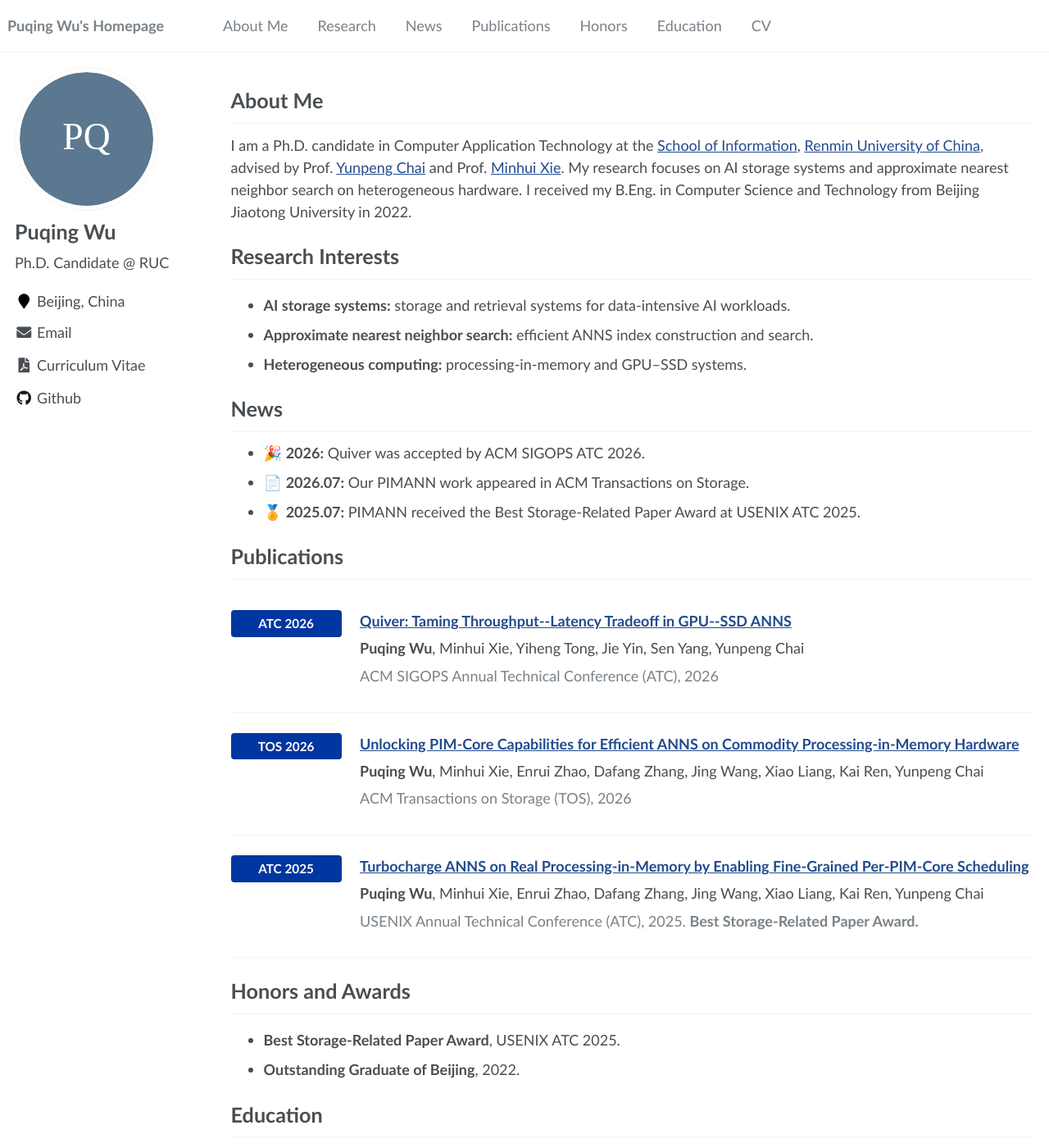
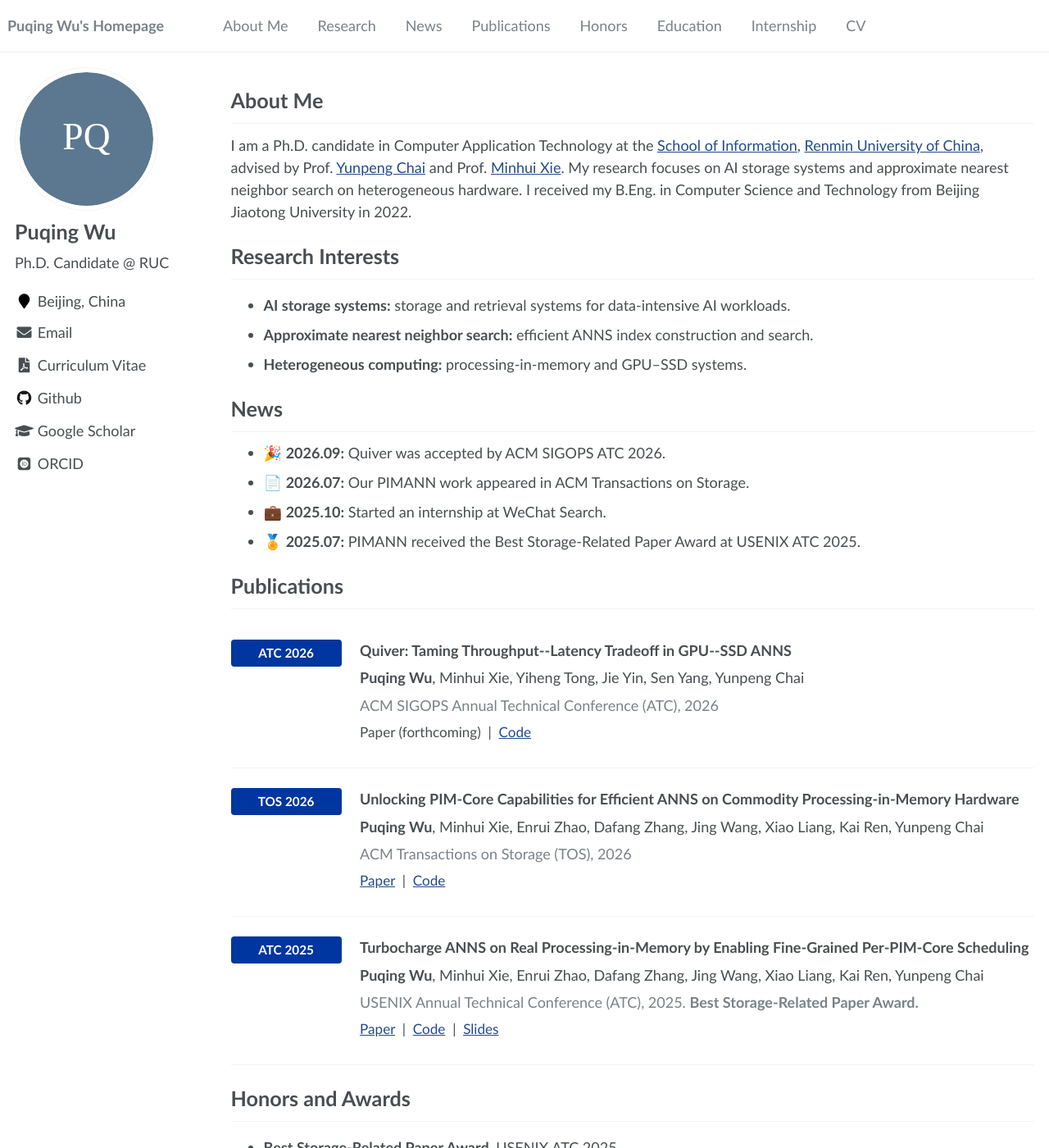
Before and after one commit to w-pq/w-pq.github.io, a Jekyll site: the page built from _pages/about.md, in a window 1280 px wide and 1400 px high. Shown: the whole window at 82% size. Built offline with Jekyll 4.4.1, drawn with Linux system fonts in a browser that asks for light colours; some web fonts are replaced; some of the changed text lies outside the part shown.

Commit message:
Add publication links and internship

```diff
--- a/_config.yml
+++ b/_config.yml
@@ -86,7 +86,7 @@
   location         : "Beijing, China"
   employer         :
   pubmed           :
-  googlescholar    :
+  googlescholar    : "https://scholar.google.com/citations?user=j_ZTHoAAAAAJ&hl=en"
   email            : "wupuqing2022@ruc.edu.cn"
   cv               : "/cv/Puqing_Wu_CV.pdf"
   wechat           :
@@ -105,7 +105,7 @@
   impactstory      : #"https://profiles.impactstory.org/u/xxxx-xxxx-xxxx-xxxx"
   lastfm           :
   linkedin         :
-  orcid            :
+  orcid            : "https://orcid.org/0009-0004-7380-4090"
   pinterest        :
   soundcloud       :
   stackoverflow    : # http://stackoverflow.com/users/123456/username
--- a/_data/navigation.yml
+++ b/_data/navigation.yml
@@ -18,5 +18,8 @@
   - title: "Education"
     url: /#education
 
+  - title: "Internship"
+    url: /#internship-experience
+
   - title: "CV"
     url: /cv/Puqing_Wu_CV.pdf
--- a/_includes/head/custom.html
+++ b/_includes/head/custom.html
@@ -3,4 +3,5 @@
 <!-- start custom head snippets -->
 <link rel="icon" type="image/svg+xml" href="{{ base_path }}/images/profile.svg">
 <meta name="theme-color" content="#ffffff">
+<link rel="stylesheet" href="{{ base_path }}/assets/css/academicons.css">
 <!-- end custom head snippets -->
--- a/_pages/about.md
+++ b/_pages/about.md
@@ -11,7 +11,7 @@
 About Me
 ---
 
-I am a Ph.D. candidate in Computer Application Technology at the [School of Information](http://info.ruc.edu.cn/), [Renmin University of China](https://www.ruc.edu.cn/), advised by Prof. [Yunpeng Chai](http://info.ruc.edu.cn/xwgg/xyxw/148bfe180f6648d2bba61c614f39be09.htm) and Prof. [Minhui Xie](https://minhui-xie.github.io/). My research focuses on AI storage systems and approximate nearest neighbor search on heterogeneous hardware. I received my B.Eng. in Computer Science and Technology from Beijing Jiaotong University in 2022.
+I am a Ph.D. candidate in Computer Application Technology at the [School of Information](http://info.ruc.edu.cn/), [Renmin University of China](https://www.ruc.edu.cn/), advised by Prof. [Yunpeng Chai](http://info.ruc.edu.cn/jsky/szdw/ajxjgcx/jsjkxyjsx1/js2/06f9baa19a6b43a9897c773886be5702.htm) and Prof. [Minhui Xie](https://minhui-xie.github.io/). My research focuses on AI storage systems and approximate nearest neighbor search on heterogeneous hardware. I received my B.Eng. in Computer Science and Technology from Beijing Jiaotong University in 2022.
 
 Research Interests
 ---
@@ -25,8 +25,9 @@
 
 <div class="news-container" markdown="1">
 
-- 🎉 **2026:** Quiver was accepted by ACM SIGOPS ATC 2026.
+- 🎉 **2026.09:** Quiver was accepted by ACM SIGOPS ATC 2026.
 - 📄 **2026.07:** Our PIMANN work appeared in ACM Transactions on Storage.
+- 💼 **2025.10:** Started an internship at WeChat Search.
 - 🏅 **2025.07:** PIMANN received the Best Storage-Related Paper Award at USENIX ATC 2025.
 
 </div>
@@ -38,11 +39,13 @@
 <div class="paper-box-image"><span class="badge">ATC 2026</span></div>
 <div class="paper-box-text" markdown="1">
 
-<p class="pub-title"><a href="https://github.com/ruc-system/quiver-ae">Quiver: Taming Throughput--Latency Tradeoff in GPU--SSD ANNS</a></p>
+<p class="pub-title">Quiver: Taming Throughput--Latency Tradeoff in GPU--SSD ANNS</p>
 
 **Puqing Wu**, Minhui Xie, Yiheng Tong, Jie Yin, Sen Yang, Yunpeng Chai
 
 <p class="pub-venue">ACM SIGOPS Annual Technical Conference (ATC), 2026</p>
+
+<p class="pub-links">Paper (forthcoming) &nbsp;|&nbsp; <a href="https://github.com/ruc-system/quiver-ae">Code</a></p>
 
 </div>
 </div>
@@ -51,11 +54,13 @@
 <div class="paper-box-image"><span class="badge">TOS 2026</span></div>
 <div class="paper-box-text" markdown="1">
 
-<p class="pub-title"><a href="https://doi.org/10.1145/3806055">Unlocking PIM-Core Capabilities for Efficient ANNS on Commodity Processing-in-Memory Hardware</a></p>
+<p class="pub-title">Unlocking PIM-Core Capabilities for Efficient ANNS on Commodity Processing-in-Memory Hardware</p>
 
 **Puqing Wu**, Minhui Xie, Enrui Zhao, Dafang Zhang, Jing Wang, Xiao Liang, Kai Ren, Yunpeng Chai
 
 <p class="pub-venue">ACM Transactions on Storage (TOS), 2026</p>
+
+<p class="pub-links"><a href="https://doi.org/10.1145/3806055">Paper</a> &nbsp;|&nbsp; <a href="https://github.com/cds-ruc/PIM-ANNS">Code</a></p>
 
 </div>
 </div>
@@ -64,11 +69,13 @@
 <div class="paper-box-image"><span class="badge">ATC 2025</span></div>
 <div class="paper-box-text" markdown="1">
 
-<p class="pub-title"><a href="https://www.usenix.org/conference/atc25/presentation/wu-puqing">Turbocharge ANNS on Real Processing-in-Memory by Enabling Fine-Grained Per-PIM-Core Scheduling</a></p>
+<p class="pub-title">Turbocharge ANNS on Real Processing-in-Memory by Enabling Fine-Grained Per-PIM-Core Scheduling</p>
 
 **Puqing Wu**, Minhui Xie, Enrui Zhao, Dafang Zhang, Jing Wang, Xiao Liang, Kai Ren, Yunpeng Chai
 
 <p class="pub-venue">USENIX Annual Technical Conference (ATC), 2025. <strong>Best Storage-Related Paper Award.</strong></p>
+
+<p class="pub-links"><a href="https://www.usenix.org/system/files/atc25-wu-puqing.pdf">Paper</a> &nbsp;|&nbsp; <a href="https://github.com/cds-ruc/PIM-ANNS">Code</a> &nbsp;|&nbsp; <a href="https://www.usenix.org/sites/default/files/conference/protected-files/atc25_slides-wu_puqing.pdf">Slides</a></p>
 
 </div>
 </div>
@@ -84,3 +91,8 @@
 
 - **Ph.D. in Computer Application Technology**, Renmin University of China, Sep. 2022 -- Jul. 2027 (expected).
 - **B.Eng. in Computer Science and Technology**, Beijing Jiaotong University, Sep. 2018 -- Jul. 2022.
+
+Internship Experience
+---
+
+- **Intern, WeChat Search**, Oct. 2025 -- Present.
--- a/_sass/_page.scss
+++ b/_sass/_page.scss
@@ -160,6 +160,10 @@
 
   .pub-venue {
     color: $gray;
+  }
+
+  .pub-links {
+    font-size: 0.95em;
   }
 
   @include breakpoint(max-width $medium) {
```
